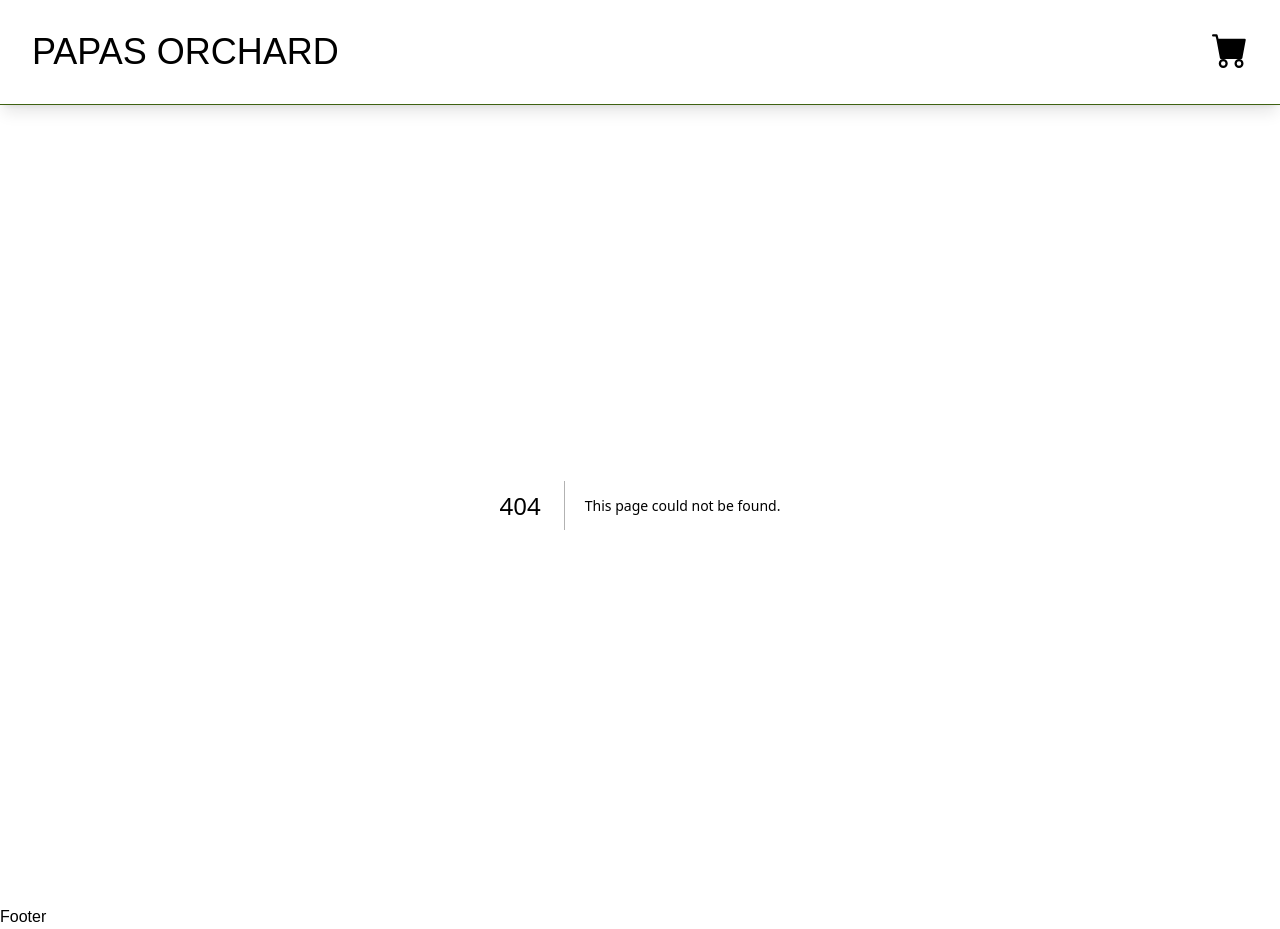
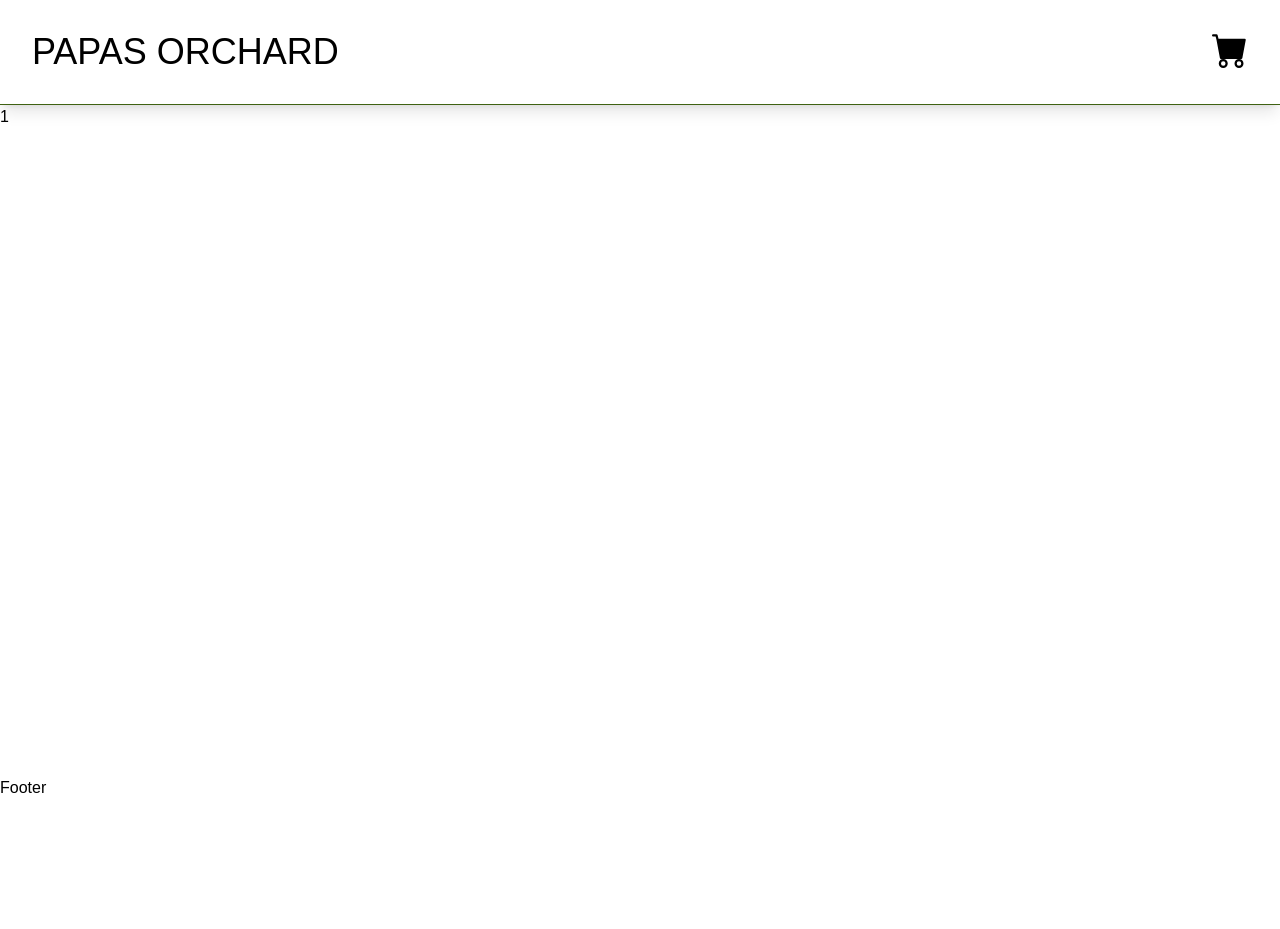
Before and after one commit to eshinhw/green-orchard, a Next.js app: page /product/1 in a window 1280 px wide. Before the commit this address had no page. After the commit the page ends 800 px from the top, so only its background shows below. Built offline with nearby package versions, Linux system fonts and the light colour scheme; a web font is replaced by a local one.

Commit message:
Create ProductPage

```diff
--- /dev/null
+++ b/src/app/product/[productName]/page.tsx
@@ -0,0 +1,9 @@
+import React from "react";
+
+export default function ProductPage({
+  params,
+}: {
+  params: { productName: string };
+}) {
+  return <div>{params.productName}</div>;
+}
```
